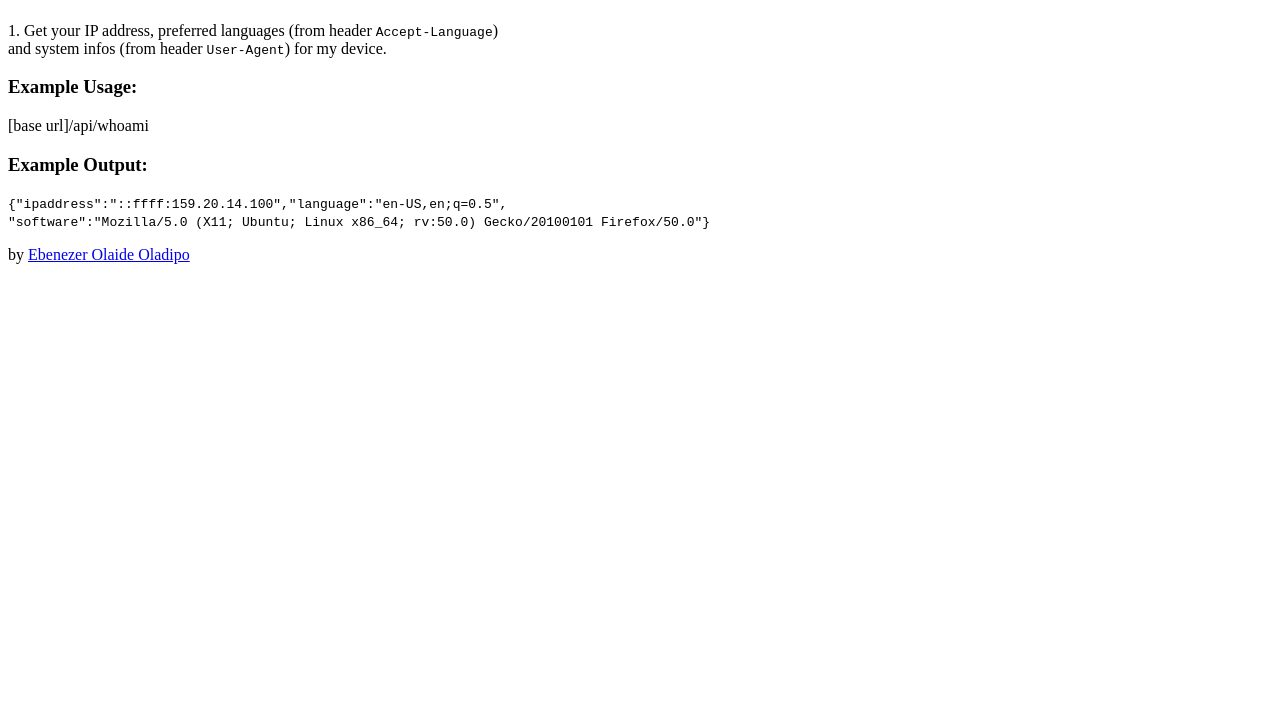
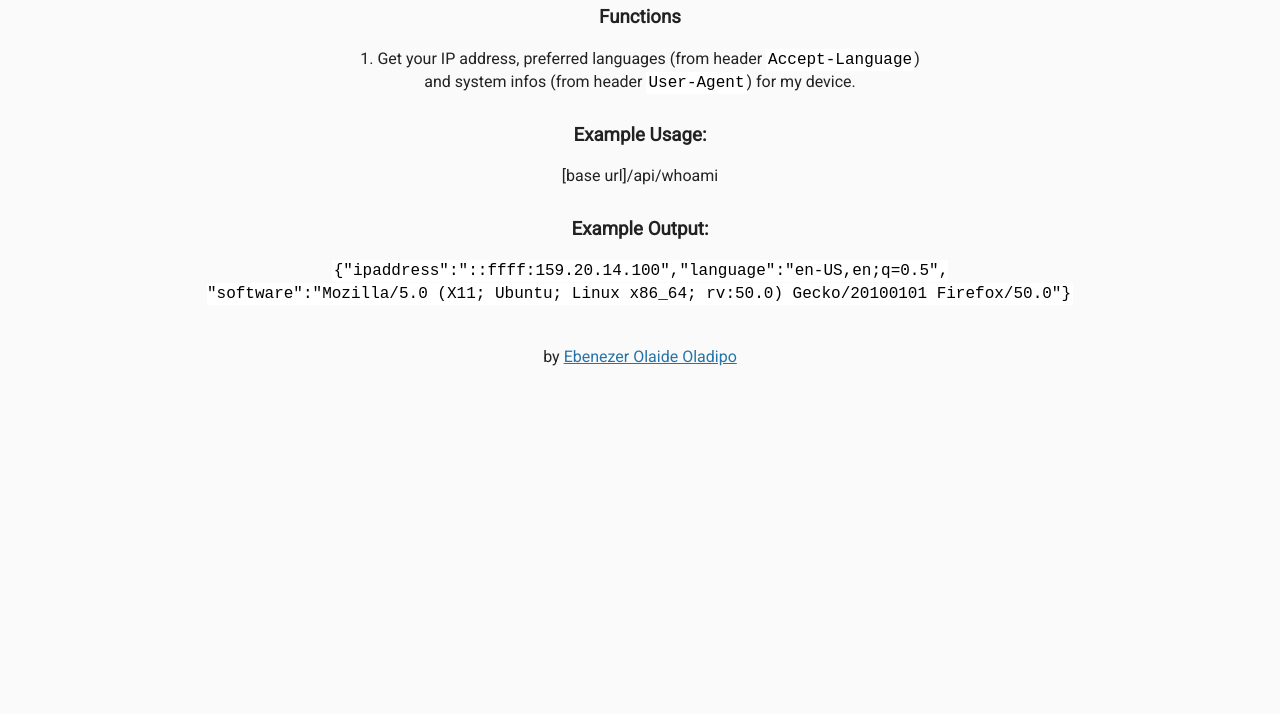
Before and after one commit to Olaide-EO/whoami, a website: page views/index.html in a window 1280 px wide. Shown: the part 86-800 px from the top of the page. Drawn offline with Linux system fonts and the light colour scheme; files that its build step writes are made by us from their sources; the site is published under a folder, as on GitHub Pages, so addresses that start at the root find nothing.

Commit message:
update css file path

```diff
--- a/views/index.html
+++ b/views/index.html
@@ -4,7 +4,7 @@
       <title>Request Header Parser</title>
       <link rel="shortcut icon" href="https://cdn.hyperdev.com/us-east-1%3A52a203ff-088b-420f-81be-45bf559d01b1%2Ffavicon.ico" type="image/x-icon"/>
       <link href="https://fonts.googleapis.com/css?family=Roboto" rel="stylesheet" type="text/css">
-      <link href="/public/style.css" rel="stylesheet" type="text/css">
+      <link href="public/style.css" rel="stylesheet" type="text/css">
    </head>
    <body>
       <div class="container">
```
